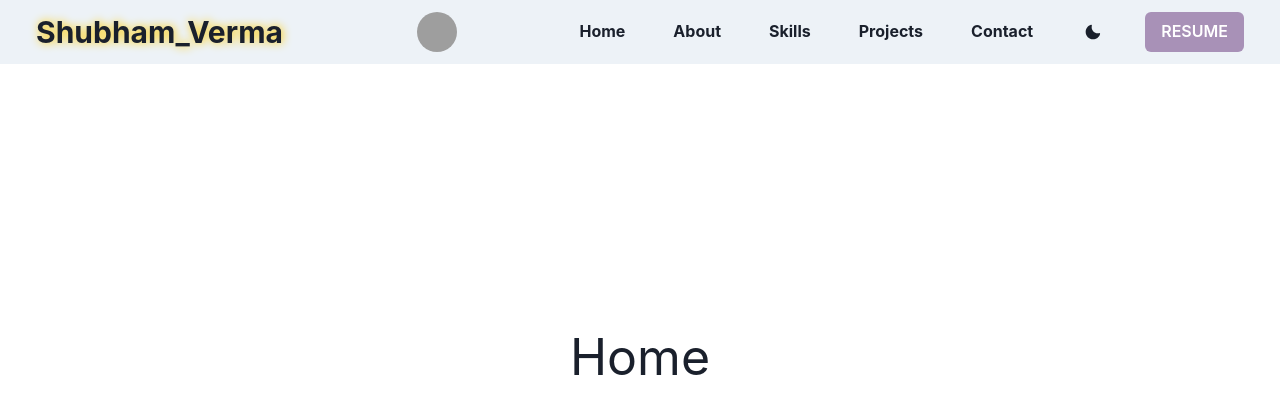
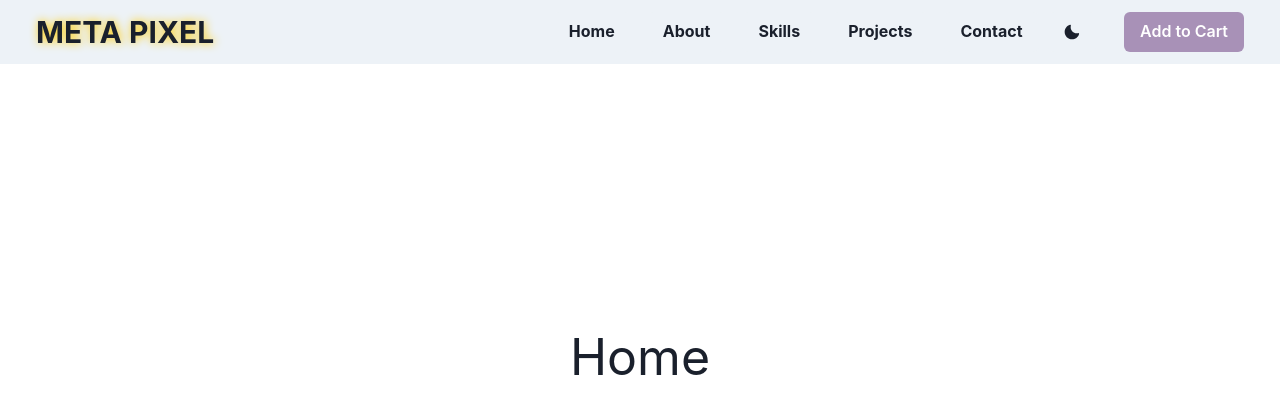
Before and after one commit to mauudev/meta_pixel_conversion_api, a React (Vite) app: page / in a window 1280 px wide. Shown: the top 414 px of the page. Built offline with nearby package versions, Linux system fonts and the light colour scheme; grey boxes are pictures that could not be loaded.

Commit message:
refactors to get initial app

```diff
--- a/src/components/Name.tsx
+++ /dev/null
@@ -1,22 +0,0 @@
-// import { Box, Show, Text } from "@chakra-ui/react";
-import { Text } from "@chakra-ui/react";
-
-const Name = () => {
-  return (
-    <Text
-      as="b"
-      fontSize={{ base: "18px", md: "24px", lg: "30px" }}
-      style={{ textShadow: "#FC0 1px 0 10px" }}
-    >
-      Shubham_Verma
-    </Text>
-
-    // <Show breakpoint='(max-width: 1000px)'>
-    // <Text as="b" fontSize='3xl' style={{ textShadow:"#FC0 1px 0 10px"}}>
-    //   Shubham_Verma</Text>
-
-    // </Show>
-  );
-};
-
-export default Name;
--- a/src/components/Navbar.tsx
+++ b/src/components/Navbar.tsx
@@ -5,19 +5,16 @@ import {
   useColorModeValue,
   Stack,
   useColorMode,
-  Show,
+  // Show,
   HStack,
-  // Text,
+  Text,
   useDisclosure,
   IconButton,
   // Hide,
 } from "@chakra-ui/react";
 // import { MoonIcon, SunIcon, HamburgerIcon, CloseIcon, AddIcon } from "@chakra-ui/icons";
 import { MoonIcon, SunIcon, HamburgerIcon, CloseIcon } from "@chakra-ui/icons";
-import Photo from "./Photo";
-import Name from "./Name";
 import "./Navbar.css";
-import Shubham_Verma_Resume from "./Shubham_Verma_Resume.pdf";
 
 export default function Navbar() {
   const { colorMode, toggleColorMode } = useColorMode();
@@ -25,7 +22,6 @@ export default function Navbar() {
 
   const onButtonClick = () => {
     console.log("Button was clicked!");
-    window.open(Shubham_Verma_Resume);
   };
 
   return (
@@ -33,12 +29,13 @@ export default function Navbar() {
       <Box bg={useColorModeValue("gray.100", "gray.900")} px={9} width={["100%"]}>
         <Flex h={16} alignItems={"center"} justifyContent={"space-between"}>
           <HStack w="42%">
-            <Name />
-
-            <Show breakpoint="(min-width: 1000px)">
-              {" "}
-              <Photo />
-            </Show>
+            <Text
+              as="b"
+              fontSize={{ base: "18px", md: "24px", lg: "30px" }}
+              style={{ textShadow: "#FC0 1px 0 10px" }}
+            >
+              META PIXEL
+            </Text>
           </HStack>
 
           <Flex h={16} alignItems={"center"} justifyContent={"space-between"}>
@@ -162,8 +159,8 @@ export default function Navbar() {
                 size={["sm", "md"]}
                 id="resumeBtn"
               >
-                <a href={Shubham_Verma_Resume} target="_blank" download="Shubham_Verma_Resume">
-                  RESUME
+                <a href="#" target="_blank" download="#">
+                  Add to Cart
                 </a>
                 {/* <Link
                     id="navRes"
--- a/src/components/Photo.tsx
+++ /dev/null
@@ -1,59 +0,0 @@
-import { Avatar, Box, Flex, keyframes } from '@chakra-ui/react';
-
-export default function Photo() {
-  const size = '40px';
-  const color = '#ffeca2';
-
-  const pulseRing = keyframes`
-	0% {
-    transform: scale(0.33);
-  }
-  40%,
-  50% {
-    opacity: 0;
-  }
-  100% {
-    opacity: 0;
-  }
-	`;
-
-  return (
-    <Flex
-      justifyContent="center"
-      alignItems="center"
-      h="216px"
-      w="full"
-      overflow="hidden">
-      {/* Ideally, only the box should be used. The <Flex /> is used to style the preview. */}
-      <Box
-        as="div"
-        position="relative"
-        w={size}
-        h={size}
-        _before={{
-          content: "''",
-          position: 'relative',
-          display: 'block',
-          width: '300%',
-          height: '300%',
-          boxSizing: 'border-box',
-          marginLeft: '-100%',
-          marginTop: '-100%',
-          borderRadius: '50%',
-          bgColor: color,
-          animation: `2.25s ${pulseRing} cubic-bezier(0.455, 0.03, 0.515, 0.955) -0.4s infinite`,
-        }}>
-        <Avatar
-          src="https://avatars.githubusercontent.com/u/103638279?s=96&v=4"
-          size="full"
-          position="absolute"
-          top={0}
-        />
-      </Box>
-      {/* <p align="center">
-  <a href="https://github.com/DenverCoder1/readme-typing-svg">
-    <img src="https://readme-typing-svg.demolab.com/?lines=🙏🙏 नमस्ते! ; I am a Full-stack%20web%20developer 👨🏻‍💻;  Curious%20to%20learn%20new%20things !&font=Fira%20Code&center=true&width=440&height=45&color=#37bcf7&vCenter=true&size=22&pause=1000"/></a>
-</p> */}
-    </Flex>
-  );
-}
```
Also changed, not shown: 7 other files (tests, documents, lock files or other folders).
